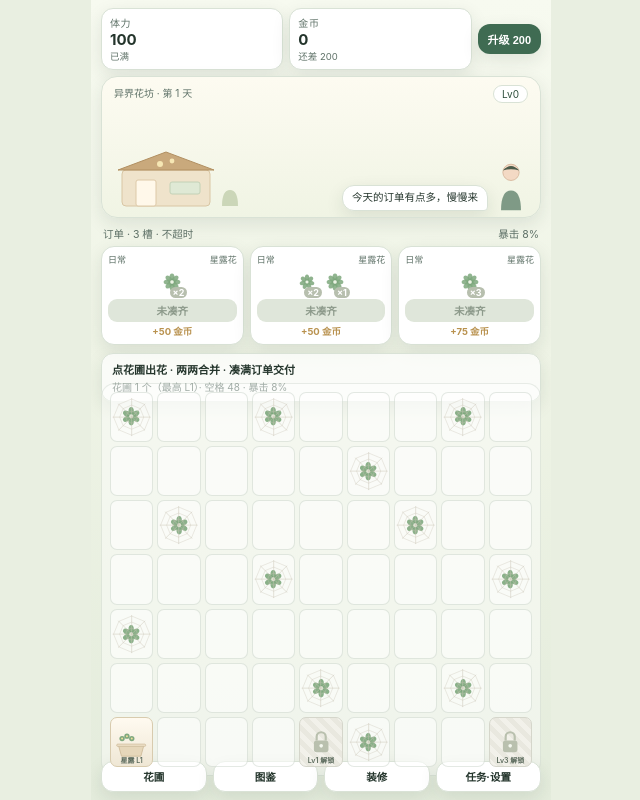
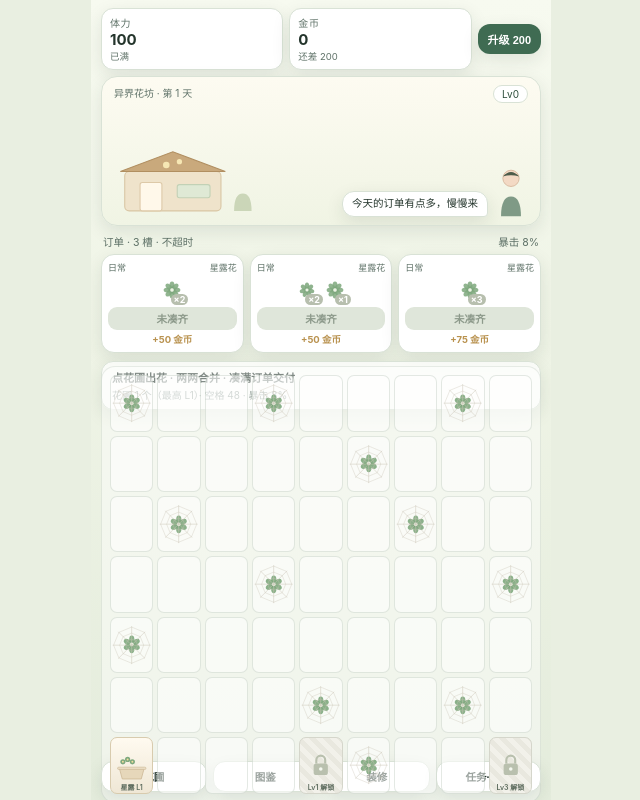
Before and after one commit to logo749/flower-merge, a plain HTML site: page index.html in a window 1280 px wide. Shown: the whole page, without its empty margins (319-959 px from the left). Drawn offline with Linux system fonts and the light colour scheme.

Commit message:
style: 棋盘格高与首屏留白调整

```diff
--- a/index.html
+++ b/index.html
@@ -18,11 +18,11 @@ body{display:flex;justify-content:center;overflow:hidden}
 .chip .s{font-size:9.5px;color:var(--soft)}
 #up{border:0;background:var(--g);color:#fff;border-radius:12px;padding:7px 10px;font-size:11px;font-weight:700;box-shadow:var(--sh)}
 #up:disabled{background:#c6d2c4;color:#7d8b80}
-#scene{flex:0 0 auto;margin:0 10px 8px;height:142px;border-radius:16px;position:relative;overflow:hidden;background:linear-gradient(180deg,#fdfbf1,#f0f4e4);border:1px solid var(--line);box-shadow:var(--sh)}
+#scene{flex:0 0 auto;margin:0 10px 8px;height:150px;border-radius:16px;position:relative;overflow:hidden;background:linear-gradient(180deg,#fdfbf1,#f0f4e4);border:1px solid var(--line);box-shadow:var(--sh)}
 #sign{position:absolute;left:12px;top:8px;font-size:10px;color:var(--soft)}
 #lvl{position:absolute;right:12px;top:8px;font-size:10px;color:var(--gd);background:#fff;border:1px solid var(--line);border-radius:999px;padding:2px 8px}
-#shop{position:absolute;left:12px;bottom:6px;width:150px;height:72px}
-#guest{position:absolute;right:10px;bottom:6px;display:flex;align-items:flex-end;gap:4px}
+#shop{position:absolute;left:14px;bottom:8px;width:164px;height:80px}
+#guest{position:absolute;right:10px;bottom:8px;display:flex;align-items:flex-end;gap:4px}
 #bubble{background:#fff;border:1px solid var(--line);border-radius:12px 12px 4px 12px;padding:5px 9px;font-size:10.5px;max-width:158px;line-height:1.35;box-shadow:var(--sh)}
 #orders{flex:0 0 auto;margin:0 10px 6px}
 .ol{display:flex;justify-content:space-between;font-size:10.5px;color:var(--soft);margin:0 2px 5px}
@@ -31,29 +31,30 @@ body{display:flex;justify-content:center;overflow:hidden}
 .order .t{font-size:9px;color:var(--soft);display:flex;justify-content:space-between}
 .order .n{display:flex;gap:2px;flex-wrap:wrap;justify-content:center;margin:3px 0 4px}
 .ni{position:relative;width:26px;height:26px}
-.ni i{position:absolute;right:-2px;bottom:-3px;font-size:9px;font-weight:700;font-style:normal;color:#fff;background:var(--gd);border-radius:6px;padding:0 3px}
+.ni svg{width:100%;height:100%}
+.ni i{position:absolute;right:-3px;bottom:-2px;font-size:9px;font-weight:700;font-style:normal;color:#fff;background:var(--gd);border-radius:6px;padding:0 3px}
 .ni i.bad{background:#b7bfae}
 .order button{width:100%;border:0;border-radius:9px;background:var(--g);color:#fff;font-size:10.5px;font-weight:700;padding:4px 0}
 .order button:disabled{background:#dfe6da;color:#8d9a8b}
 .order.done{border-color:#9cc3a4;background:#f2f9f0}
 .order .c{font-size:9.5px;color:var(--gold);text-align:center;margin-top:2px;font-weight:700}
-#status{flex:0 0 auto;margin:2px 10px 6px;background:rgba(255,255,255,.72);border:1px solid var(--line);border-radius:12px;padding:7px 10px;box-shadow:var(--sh)}
+#status{flex:0 0 auto;margin:2px 10px 4px;background:rgba(255,255,255,.72);border:1px solid var(--line);border-radius:12px;padding:7px 10px;box-shadow:var(--sh)}
 #s1{font-size:11px;font-weight:600}
 #s2{font-size:10px;color:var(--soft);margin-top:2px}
-#bw{flex:1 1 auto;margin:0 10px 2px;min-height:0;display:flex;align-items:center;justify-content:center}
+#bw{flex:1 1 auto;margin:0 10px;min-height:0;display:flex;align-items:center;justify-content:center}
 #bd{width:100%;display:grid;grid-template-columns:repeat(9,1fr);gap:4px;touch-action:none;background:rgba(255,255,255,.42);padding:8px;border-radius:14px;border:1px solid rgba(120,145,120,.16)}
-.cell{position:relative;aspect-ratio:1/1.16;border-radius:7px;background:rgba(255,255,255,.55);border:1px solid rgba(120,145,120,.2);display:flex;align-items:center;justify-content:center;overflow:hidden}
+.cell{position:relative;aspect-ratio:1/1.3;border-radius:7px;background:rgba(255,255,255,.55);border:1px solid rgba(120,145,120,.2);display:flex;align-items:center;justify-content:center;overflow:hidden}
 .cell.bed{background:linear-gradient(180deg,#fffaf0,#efe7d5);border-color:#d8cbae}
 .cell.lock{background:repeating-linear-gradient(45deg,#f2f1ea,#f2f1ea 5px,#e9e8df 5px,#e9e8df 10px);border-color:#d5d6cb}
 .cell.sel{outline:2px solid var(--g);outline-offset:-2px;z-index:3}
 .cell.drop{outline:2px dashed var(--g);outline-offset:-2px}
 .cell .pic{position:absolute;inset:0;display:flex;align-items:center;justify-content:center}
-.cell .pic svg{width:88%;height:88%}
+.cell .pic svg{width:86%;height:86%}
 .cell .lv{position:absolute;left:2px;bottom:1px;font-size:8px;font-weight:700;color:var(--gd);background:rgba(255,255,255,.86);border-radius:4px;padding:0 2px}
 .cell .web{position:absolute;inset:0}
 .cell .web svg{width:100%;height:100%}
 .cell .tag{position:absolute;left:0;right:0;bottom:1px;text-align:center;font-size:7px;font-weight:600;color:#5b6a5c}
-#tools{flex:0 0 auto;display:flex;gap:6px;padding:8px 10px calc(8px + env(safe-area-inset-bottom))}
+#tools{flex:0 0 auto;display:flex;gap:6px;padding:6px 10px calc(8px + env(safe-area-inset-bottom))}
 #tools button{flex:1;border:1px solid var(--line);background:var(--card);border-radius:12px;padding:7px 0;font-size:10.5px;font-weight:600;color:var(--ink);box-shadow:var(--sh)}
 #sheet{position:fixed;inset:0;display:none;align-items:flex-end;justify-content:center;background:rgba(20,35,26,.36);z-index:60}
 #sheet.on{display:flex}
@@ -67,8 +68,8 @@ body{display:flex;justify-content:center;overflow:hidden}
 #toast{position:fixed;left:50%;bottom:78px;transform:translate(-50%,8px);background:rgba(28,44,33,.92);color:#fff;font-size:11.5px;padding:7px 13px;border-radius:999px;opacity:0;transition:.22s;z-index:80;pointer-events:none;max-width:86%;text-align:center}
 #toast.on{opacity:1;transform:translate(-50%,0)}
 #ghost{position:fixed;pointer-events:none;z-index:99;width:34px;height:34px;transform:translate(-50%,-50%);display:none}
-@media (max-height:760px){#hud{padding:6px 10px 4px}#scene{height:84px}#shop{width:118px;height:54px}#bubble{font-size:10px;max-width:140px}.cell{aspect-ratio:1/1}#s2{display:none}#tools{padding:5px 10px calc(5px + env(safe-area-inset-bottom))}}
-@media (max-height:660px){#scene{height:68px}.order .c{display:none}}
+@media (max-height:780px){#hud{padding:6px 10px 4px}#scene{height:96px}#shop{width:126px;height:58px}#bubble{font-size:10px;max-width:140px}.order{padding:5px}.cell{aspect-ratio:1/1.08}#s2{display:none}#tools{padding:5px 10px calc(5px + env(safe-area-inset-bottom))}}
+@media (max-height:680px){#scene{height:74px}#shop{width:104px;height:48px}.order .c{display:none}.cell{aspect-ratio:1/1}}
 </style>
 </head>
 <body>
```
